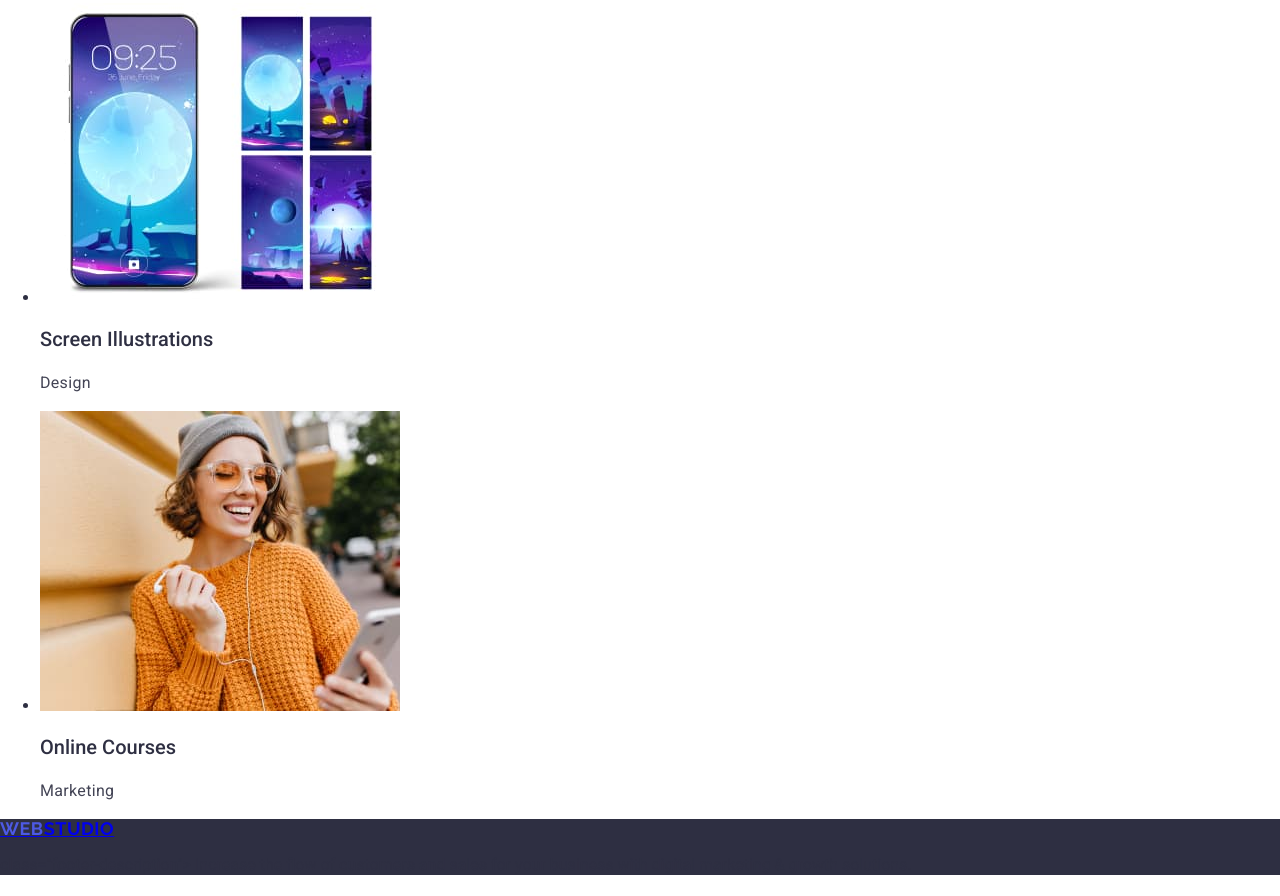
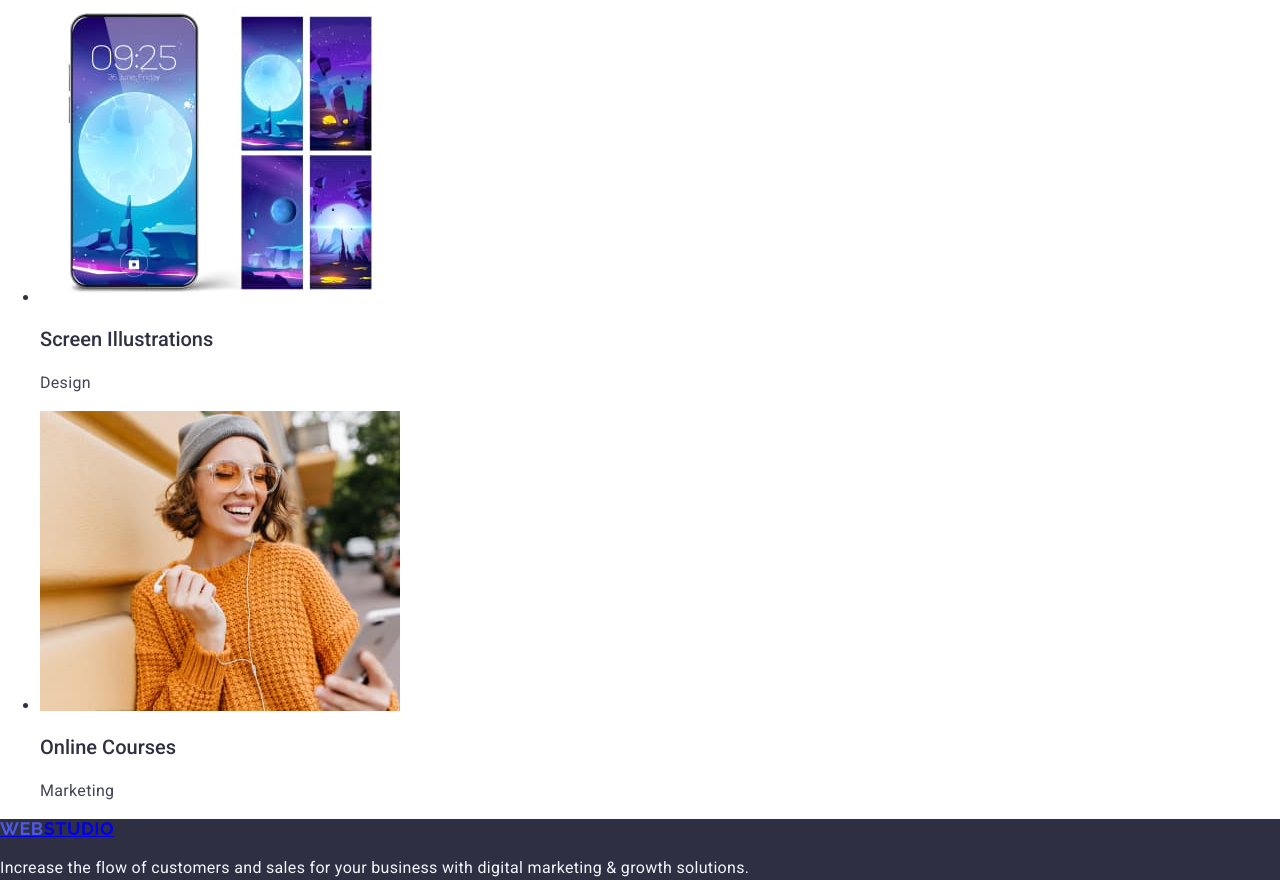
Before and after one commit to Pavlo-Martyniuk/goit-markup-hw-02, a plain HTML site: page index.html in a window 1280 px wide. Shown: the part 3995-4891 px from the top of the page. Drawn offline with nearby package versions, Linux system fonts and the light colour scheme.

Commit message:
finish_3

```diff
--- a/index.html
+++ b/index.html
@@ -215,9 +215,9 @@
       <a class="footer-logo two-logo" href="./index.html"
         ><span class="footer-logo-span span-two-logo">Web</span>Studio</a
       >
-      <p>
-        class="footer-description"> Increase the flow of customers and sales for
-        your business with digital marketing & growth solutions.
+      <p class="footer-description">
+        Increase the flow of customers and sales for your business with digital
+        marketing & growth solutions.
       </p>
     </footer>
   </body>
```
